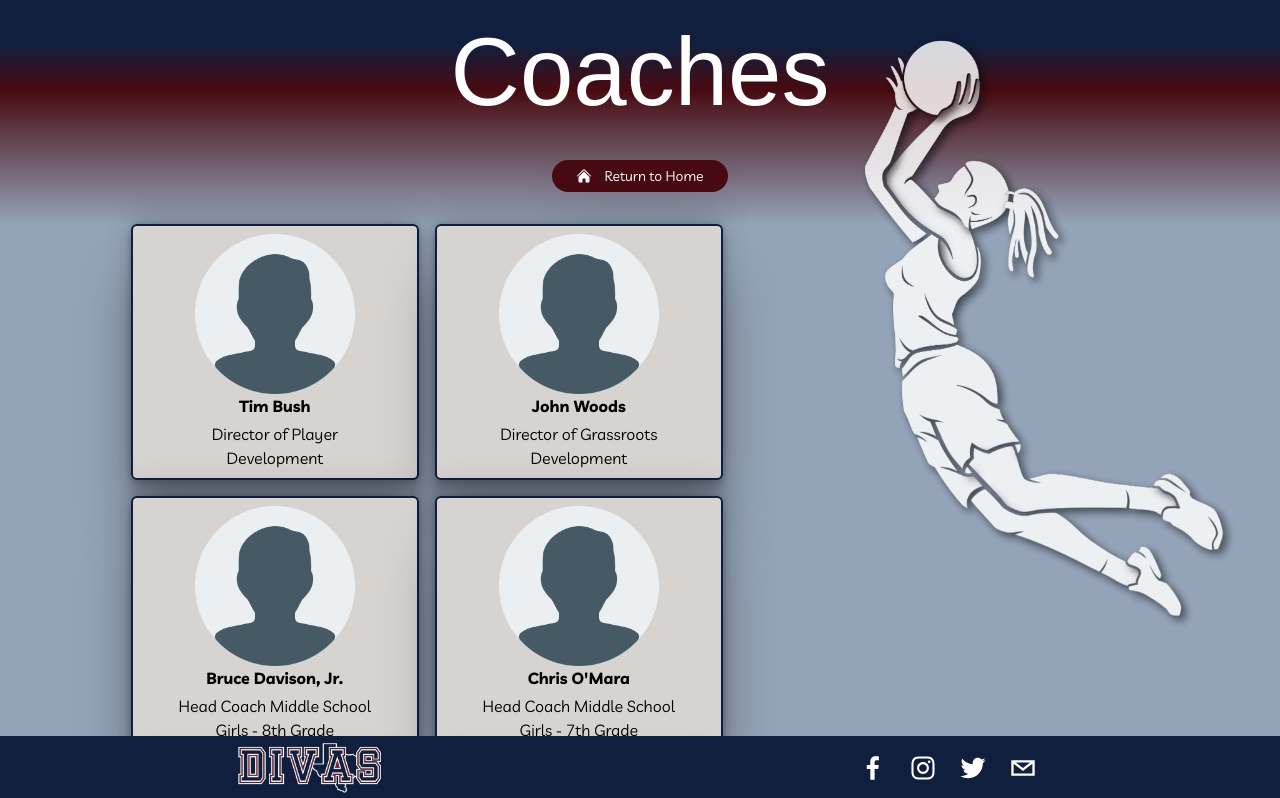
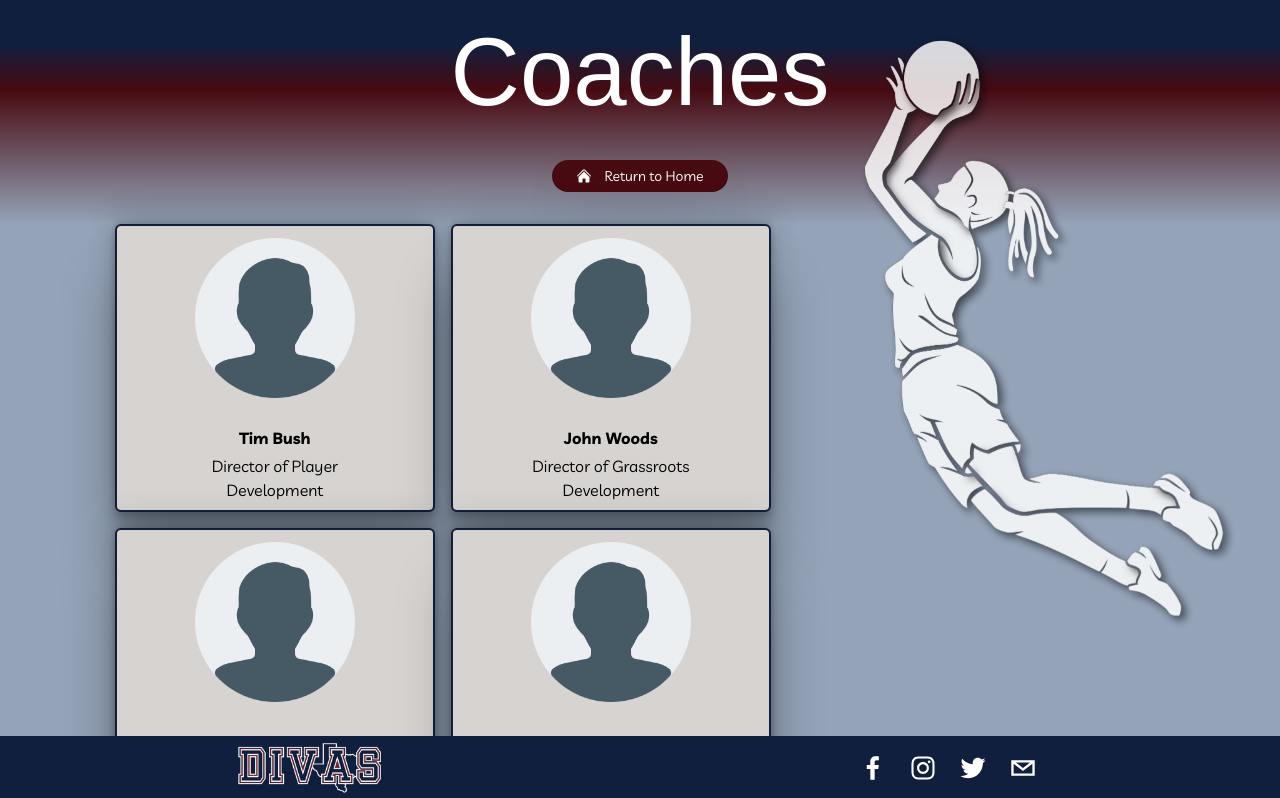
Before and after one commit to DrSLMac/divas_bball, a Next.js app: page /coaches in a window 1280 px wide. Shown: the top 798 px of the page. Built offline with nearby package versions, Linux system fonts and the light colour scheme; a web font is replaced by a local one.

Commit message:
responsive page for all sizes on coaches page

```diff
--- a/components/CoachSnapshot.js
+++ b/components/CoachSnapshot.js
@@ -13,12 +13,12 @@ const CoachSnapshot = ({id, name, title, bio, headshot}) => {
                 alt='coach headshot'
                 width='80'
                 height='80'
-                className='coachPic'
+                className='coachPic lg:pt-1'
                 />
             </div>
 
             <div className='text-center w-[13rem]
-                xs:w-[14rem] sm:w-[16rem] md:w-[18rem]
+                xs:w-[14rem] minism:w-[17rem] sm:w-[18rem] md:w-[20rem]
                 midmd:w-[24rem]
                 lg:w-[14rem]
             '>
--- a/pages/coaches.js
+++ b/pages/coaches.js
@@ -49,7 +49,7 @@ const Coaches = ({coaches}) => {
                 midmd:right-4
                 lg:-top-32 lg:right-6
                 xl:right-10
-                2xl:right-12'>
+                2xl:right-20'>
               <Image
                   src={sheBaller}
                   alt='Divas Logo'
@@ -61,7 +61,7 @@ const Coaches = ({coaches}) => {
                   md:w-[18rem]
                   lg:w-[23rem]
                   xl:w-[24rem]
-                  2xl:w-[26rem]'
+                  2xl:w-[28rem]'
               />
             </div>
 
--- a/styles/globals.css
+++ b/styles/globals.css
@@ -9,11 +9,12 @@
 .coachProfile {
     @apply flex items-center justify-between lg:flex-col p-2 bg-stone-300 border-2 border-navy-blue rounded-md shadow-4xl hover:bg-stone-400 transition-all hover:-translate-y-1 hover:scale-105 active:shadow-lg
     text-xs
-    sm:text-base
+    minism:text-base
 
-    lg:h-[16rem] lg:w-[16rem]
-    xl:w-[18rem]
-    2xl:w-[20rem]
+
+    lg:h-[18rem] lg:w-[18rem]
+    xl:w-[20rem]
+    2xl:w-[22rem]
 }
 
 .coachPic {
--- a/tailwind.config.js
+++ b/tailwind.config.js
@@ -16,6 +16,7 @@ module.exports = {
       screens: {
         'xxs': '400px',
         'xs': '450px',
+        'minism': '575px',
         'midmd': '896px',
       },
       colors: {
```
